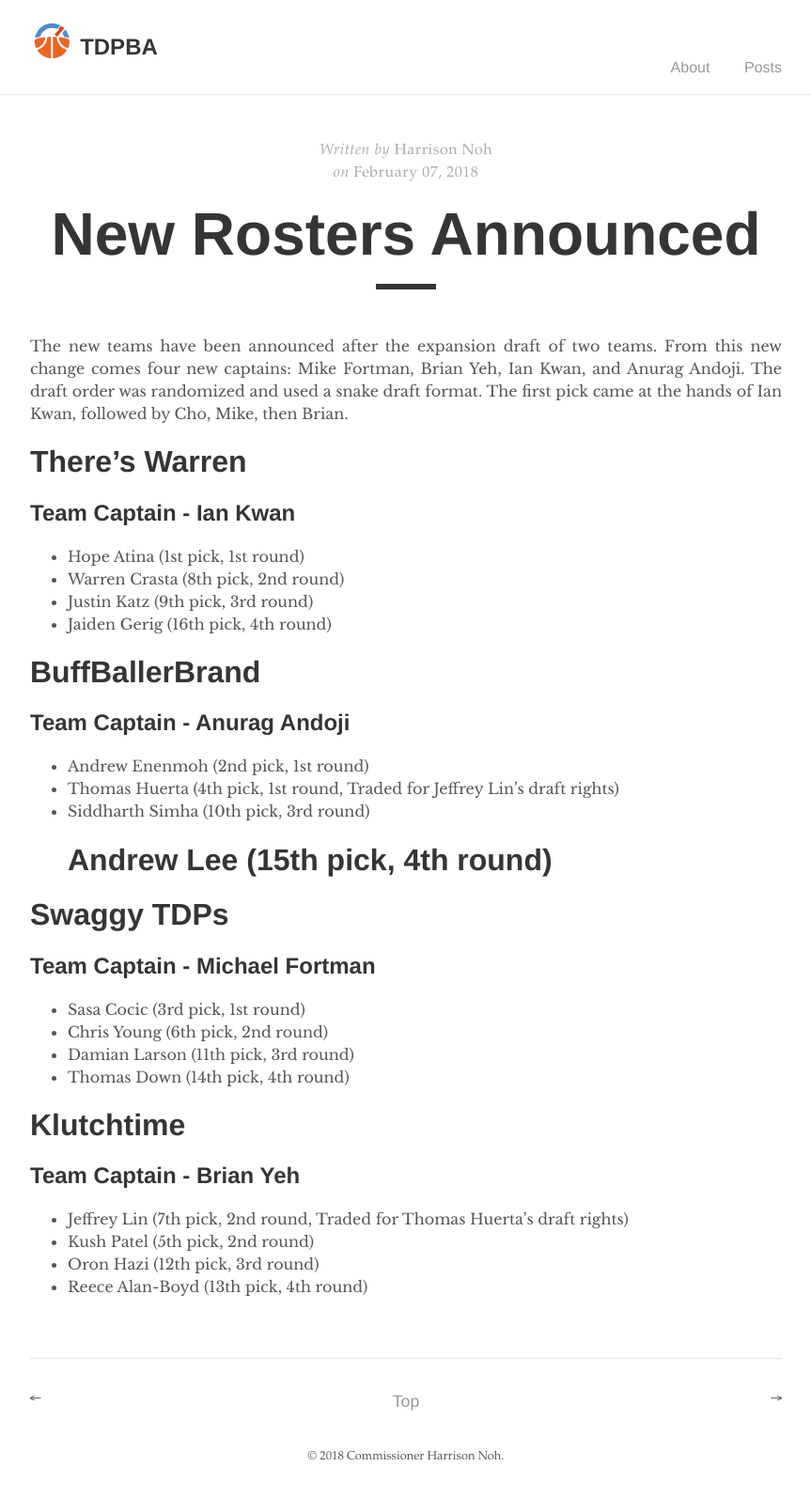
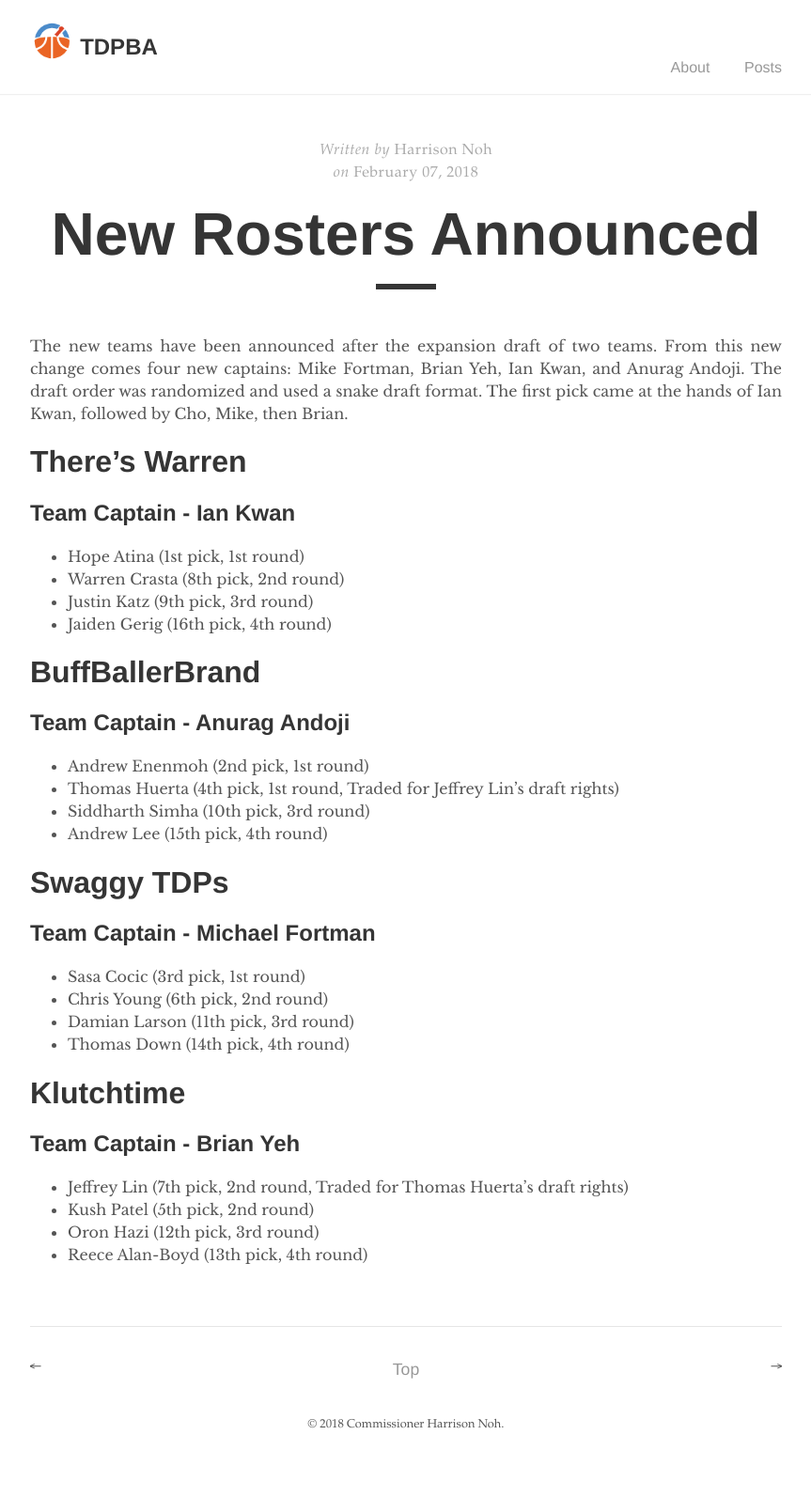
Before and after one commit to nohharri/tdpba, a Jekyll site: the page built from _posts/2018-02-07-expansion-rosters-announced.md, in a window 1280 px wide. Shown: the whole page at 94% size, without its empty margins (208-1071 px from the left). Built offline with Jekyll 4.4.1, drawn with Linux system fonts in a browser that asks for light colours; after the commit the page ends 1559 px from its top, so only the background shows below that.

```diff
--- a/_posts/2018-02-07-expansion-rosters-announced.md
+++ b/_posts/2018-02-07-expansion-rosters-announced.md
@@ -18,7 +18,7 @@ The new teams have been announced after the expansion draft of two teams. From t
 * Andrew Enenmoh (2nd pick, 1st round)
 * Thomas Huerta (4th pick, 1st round, Traded for Jeffrey Lin's draft rights)
 * Siddharth Simha (10th pick, 3rd round)
-# Andrew Lee (15th pick, 4th round)
+* Andrew Lee (15th pick, 4th round)
 
 # Swaggy TDPs
 ## Team Captain - Michael Fortman
```
